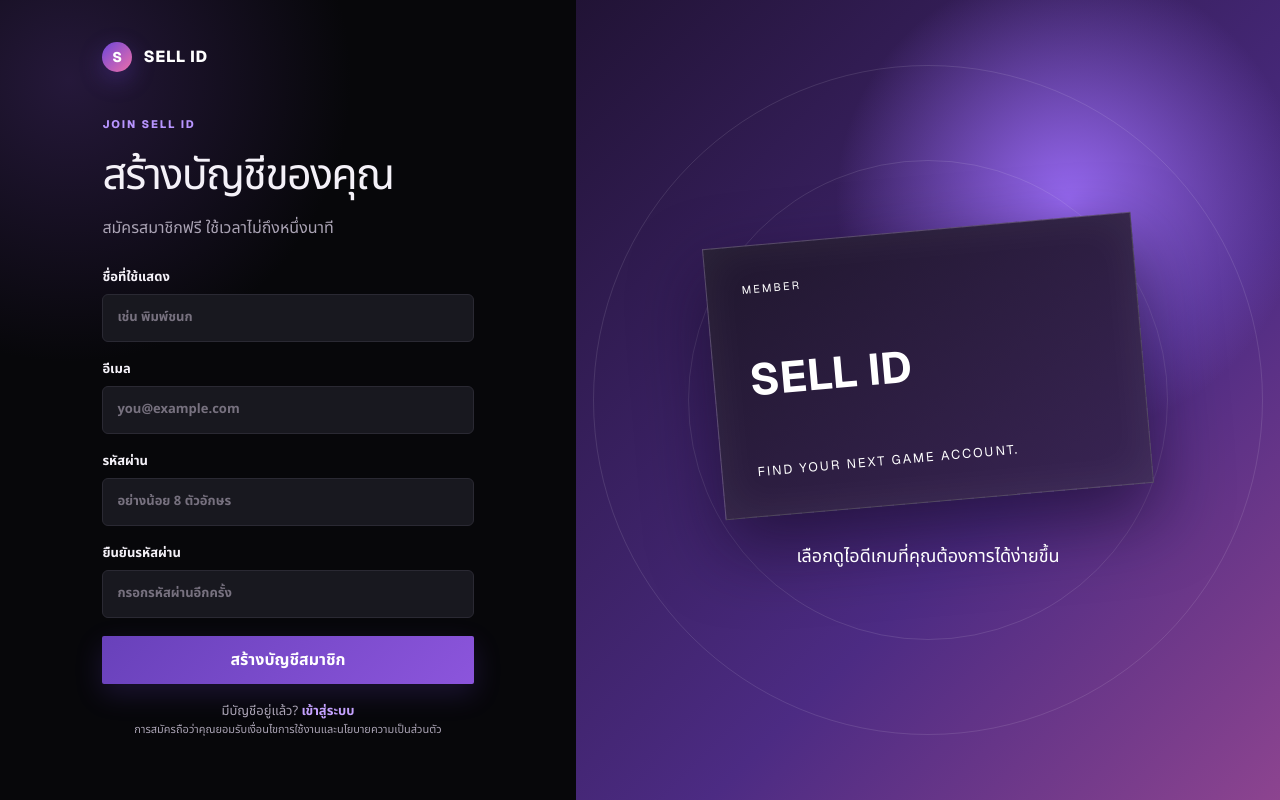
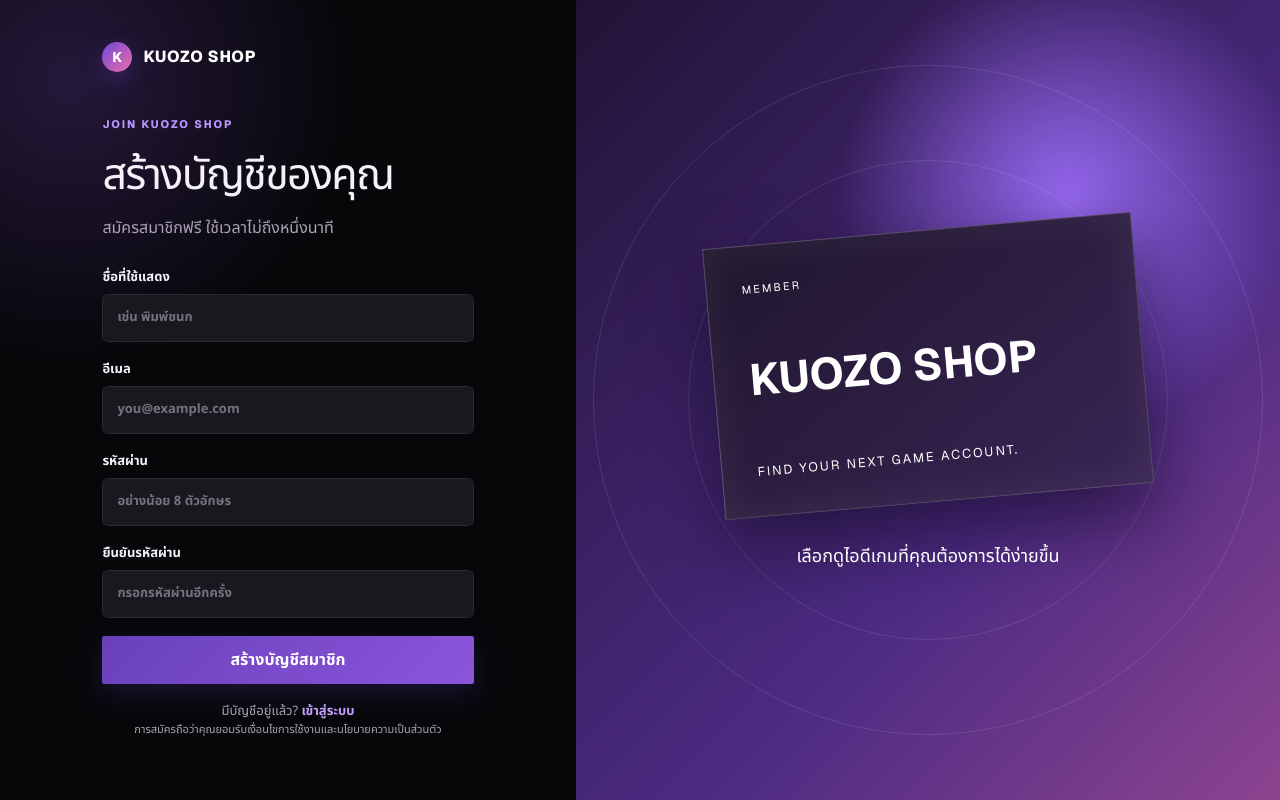
Before and after one commit to tiwbrr/my-product-web, a Next.js app: page /register in a window 1280 px wide. Built offline with nearby package versions, Linux system fonts and the light colour scheme; no server answers.

Commit message:
Update website

```diff
--- a/app/account/page.tsx
+++ b/app/account/page.tsx
@@ -5,5 +5,5 @@ import { requireUser } from "@/lib/auth";
 export const dynamic = "force-dynamic";
 export default async function AccountPage({ searchParams }: PageProps<"/account">) {
   const [user, params] = await Promise.all([requireUser(), searchParams]);
-  return <main className="account-page"><div className="account-card"><Link href="/" className="brand"><span>S</span> SELL ID</Link>{params.welcome && <p className="success-banner">สมัครสมาชิกสำเร็จ ยินดีต้อนรับสู่ Sell ID!</p>}{params.error === "forbidden" && <p className="form-error">บัญชีนี้ไม่มีสิทธิ์เข้าหน้าจัดการร้าน</p>}<div className="avatar-large">{user.name.charAt(0)}</div><span className="eyebrow">YOUR ACCOUNT</span><h1>สวัสดี, {user.name}</h1><p>{user.email}</p><div className="account-actions">{user.role === "admin" && <Link href="/admin" className="button button-dark">ไปหน้าจัดการร้าน</Link>}<Link href="/" className="button button-outline">กลับหน้าร้าน</Link><form action={logoutAction}><button className="text-button danger">ออกจากระบบ</button></form></div></div></main>;
+  return <main className="account-page"><div className="account-card"><Link href="/" className="brand"><span>K</span> KUOZO SHOP</Link>{params.welcome && <p className="success-banner">สมัครสมาชิกสำเร็จ ยินดีต้อนรับสู่ Kuozo Shop!</p>}{params.error === "forbidden" && <p className="form-error">บัญชีนี้ไม่มีสิทธิ์เข้าหน้าจัดการร้าน</p>}<div className="avatar-large">{user.name.charAt(0)}</div><span className="eyebrow">YOUR ACCOUNT</span><h1>สวัสดี, {user.name}</h1><p>{user.email}</p><div className="account-actions">{user.role === "admin" && <Link href="/admin" className="button button-dark">ไปหน้าจัดการร้าน</Link>}<Link href="/" className="button button-outline">กลับหน้าร้าน</Link><form action={logoutAction}><button className="text-button danger">ออกจากระบบ</button></form></div></div></main>;
 }
--- a/app/admin/page.tsx
+++ b/app/admin/page.tsx
@@ -21,7 +21,7 @@ export default async function AdminPage() {
   const totalStock = products.reduce((sum, product) => sum + product.stock, 0);
   return <main className="admin-shell">
     <aside className="admin-sidebar">
-      <Link href="/" className="brand brand-light"><span>S</span> SELL ID</Link>
+      <Link href="/" className="brand brand-light"><span>K</span> KUOZO SHOP</Link>
       <div className="admin-label">ADMIN CONSOLE</div>
       <nav>
         <a href="#overview" className="active"><span>⌂</span> ภาพรวม</a>
@@ -35,7 +35,7 @@ export default async function AdminPage() {
       <form action={logoutAction}><button>ออกจากระบบ →</button></form>
     </aside>
     <div className="admin-main">
-      <header className="admin-top"><div><span className="eyebrow">SELL ID MANAGEMENT</span><h1>สวัสดี, {admin.name}</h1><p>จัดการไอดีเกม หมวดเกม ช่องทางติดต่อ Playlist และเสียงแจ้งเตือนได้จากที่นี่</p></div><Link href="/" className="button button-outline">ดูหน้าร้าน ↗</Link></header>
+      <header className="admin-top"><div><span className="eyebrow">KUOZO SHOP MANAGEMENT</span><h1>สวัสดี, {admin.name}</h1><p>จัดการไอดีเกม หมวดเกม ช่องทางติดต่อ Playlist และเสียงแจ้งเตือนได้จากที่นี่</p></div><Link href="/" className="button button-outline">ดูหน้าร้าน ↗</Link></header>
       <section className="stats-grid" id="overview"><article><span>ไอดีทั้งหมด</span><strong>{products.length}</strong><small>รายการในร้าน</small></article><article><span>ไอดีพร้อมจำหน่าย</span><strong>{totalStock}</strong><small>ชิ้นพร้อมขาย</small></article><article><span>สมาชิกทั่วไป</span><strong>{members}</strong><small>บัญชีที่สมัครแล้ว</small></article></section>
       <section className="admin-panel" id="contacts"><div className="panel-heading"><div><span className="panel-icon">◎</span><span><h2>ช่องทางติดต่อ Playlist และเสียงแจ้งเตือน</h2><p>จัดการช่องทางติดต่อ เพลย์ลิสต์หน้าร้าน และเสียงข้อความใหม่ได้จากที่เดียว</p></span></div></div><ContactSettingsForm settings={settings} /></section>
       <section className="admin-panel" id="categories"><div className="panel-heading"><div><span className="panel-icon">●</span><span><h2>หมวดหมู่เกม</h2><p>เพิ่มเกมใหม่และอัปโหลดไอคอนวงกลมสำหรับหน้าร้าน</p></span></div></div><GameCategoryForm /><div className="admin-category-list">{categories.map((category) => <article key={category.id}>{category.icon ? <img src={category.icon} alt="" /> : <span>{category.name.charAt(0)}</span>}<b>{category.name}</b>{category.id.includes("-") && category.id.length > 20 && <><form action={updateGameCategoryIconAction} className="category-icon-form"><input type="hidden" name="id" value={category.id} /><label>เลือกรูป<input name="icon" type="file" accept="image/jpeg,image/png,image/webp" required /></label><button>เปลี่ยนไอคอน</button></form><form action={deleteGameCategoryAction}><input type="hidden" name="id" value={category.id} /><button aria-label={`ลบหมวด ${category.name}`}>ลบหมวด</button></form></>}</article>)}</div></section>
--- a/app/globals.css
+++ b/app/globals.css
@@ -82,7 +82,7 @@ footer { padding:35px clamp(24px,5vw,72px); background:#111b16; display:flex; ju
 @media (max-width:800px) { .site-header nav { display:none; }.featured-section .product-grid,.catalog-section .product-grid,.news-grid { grid-template-columns:repeat(2,1fr); }.about-section { grid-template-columns:1fr; }.about-visual { min-height:430px; }.benefit-grid { grid-template-columns:1fr; }.benefit-grid article { min-height:auto; }.site-footer { grid-template-columns:1fr 1fr; }.footer-brand { grid-column:1/-1; } }
 @media (max-width:580px) { .announcement-bar { justify-content:space-between;padding-left:16px;padding-right:16px; }.announcement-bar span { max-width:220px; }.market-hero-copy { padding:68px 22px; }.market-hero-copy h1 { font-size:47px; }.hero-actions { align-items:flex-start;flex-direction:column;gap:18px; }.promo-grid { min-height:560px;grid-template-columns:1fr;grid-template-rows:1.3fr .7fr .7fr; }.promo-main { grid-row:auto; }.promo-grid>div { padding:25px; }.category-section,.featured-section,.catalog-section,.news-section { padding-left:18px;padding-right:18px; }.category-grid,.featured-section .product-grid,.catalog-section .product-grid,.news-grid { grid-template-columns:1fr; }.category-card { min-height:105px; }.news-placeholder { height:260px; }.about-visual { min-height:350px;padding:25px; }.about-copy { padding:60px 24px; }.why-section { padding:65px 22px; }.why-heading h2 { font-size:38px; }.site-footer { grid-template-columns:1fr 1fr;gap:40px 25px; }.site-footer>div:last-child { grid-column:auto; } }
 
-/* Sell ID storefront */
+/* Kuozo Shop storefront */
 .sell-site { --sell-purple:#6d46d9;--sell-deep:#171128;--sell-pink:#ee6fa9;--sell-soft:#f4f1fb;background:#f7f6fb;min-height:100vh; }
 .game-header { height:74px;padding:0 clamp(20px,5vw,72px);display:grid;grid-template-columns:1fr auto 1fr;align-items:center;background:#fff;border-bottom:1px solid #e7e3ef;position:sticky;top:0;z-index:50;box-shadow:0 5px 22px #2f21460a; }
 .game-header-category { justify-self:start;color:#6b6277;font-size:12px;font-weight:700; }.game-header-category:hover { color:#6d46d9; }
--- a/app/login/page.tsx
+++ b/app/login/page.tsx
@@ -3,5 +3,5 @@ import { AuthForm } from "@/app/ui/auth-form";
 
 export default async function LoginPage({ searchParams }: PageProps<"/login">) {
   const params = await searchParams;
-  return <main className="auth-page"><section className="auth-panel"><Link href="/" className="brand"><span>S</span> SELL ID</Link><div className="auth-heading"><span className="eyebrow">WELCOME BACK</span><h1>ยินดีต้อนรับกลับมา</h1><p>เข้าสู่ระบบเพื่อจัดการบัญชี Sell ID ของคุณ</p></div><AuthForm mode="login" next={typeof params.next === "string" ? params.next : ""} /></section><aside className="auth-art"><div className="auth-quote"><span>“</span><p>เลือกไอดีเกมที่ใช่<br />แล้วเริ่มเล่นได้เลย</p><small>SELL ID · GAME ACCOUNT STORE</small></div></aside></main>;
+  return <main className="auth-page"><section className="auth-panel"><Link href="/" className="brand"><span>K</span> KUOZO SHOP</Link><div className="auth-heading"><span className="eyebrow">WELCOME BACK</span><h1>ยินดีต้อนรับกลับมา</h1><p>เข้าสู่ระบบเพื่อจัดการบัญชี Kuozo Shop ของคุณ</p></div><AuthForm mode="login" next={typeof params.next === "string" ? params.next : ""} /></section><aside className="auth-art"><div className="auth-quote"><span>“</span><p>เลือกไอดีเกมที่ใช่<br />แล้วเริ่มเล่นได้เลย</p><small>KUOZO SHOP · GAME ACCOUNT STORE</small></div></aside></main>;
 }
--- a/app/page.tsx
+++ b/app/page.tsx
@@ -22,14 +22,14 @@ export default async function Home({ searchParams }: { searchParams: Promise<Cat
   return <main className="sell-site">
     <StoreHeader user={user} />
     <section className="sell-hero">
-      <div className="sell-hero-banner"><img src="/og-sell-id.png" alt="Sell ID Game Account Store" /></div>
-      <div className="sell-hero-copy"><span className="sell-kicker">WELCOME TO</span><h1>SELL ID</h1><p>ร้านรวมไอดีเกม Genshin และ Wuthering Wave<br />เลือกดูไอดีที่ต้องการได้จากหมวดหมู่ด้านล่าง</p><a href="#categories">เลือกหมวดหมู่เกม <b>↓</b></a></div>
+      <div className="sell-hero-banner"><img src="/og-kuozo-shop.png" alt="Kuozo Shop Game Account Store" /></div>
+      <div className="sell-hero-copy"><span className="sell-kicker">WELCOME TO</span><h1>KUOZO SHOP</h1><p>ร้านรวมไอดีเกม Genshin, Wuthering Wave และเกมอื่นๆ<br />เลือกดูไอดีที่ต้องการได้จากหมวดหมู่ด้านล่าง</p><a href="#categories">เลือกหมวดหมู่เกม <b>↓</b></a></div>
     </section>
     <section className="sell-notice"><b>วิธีเลือกซื้อ</b><p>กดเมนูสามขีดมุมขวาบน หรือเลือกหมวดเกมด้านล่าง จากนั้นกดไอดีที่สนใจเพื่อดูรูปและรายละเอียดทั้งหมด หากต้องการสั่งซื้อให้ติดต่อร้านผ่าน LINE หรือ Facebook</p></section>
     <ProductCatalog products={products} categories={categories} initialFilters={catalogFilters} />
     <YouTubePlaylist url={settings.youtubePlaylistUrl} />
     {user ? <ChatRoom messages={messages} user={user} /> : <section className="chat-guest" id="chat"><span>MEMBER CHAT</span><h2>พูดคุยกับสมาชิกในร้าน</h2><p>สมัครสมาชิกหรือเข้าสู่ระบบเพื่ออ่านและส่งข้อความในแชท ข้อความจะถูกเก็บไว้ 7 วัน</p><div><Link href="/login" className="button button-light">เข้าสู่ระบบ</Link><Link href="/register" className="button chat-register-button">สมัครสมาชิก</Link></div></section>}
     <ContactSection settings={settings} />
-    <footer className="sell-footer"><Link href="/" className="game-brand game-brand-light"><span>S</span><b>SELL ID</b></Link><nav><a href="#categories">หมวดหมู่เกม</a><a href="#products">รายการไอดี</a><a href="#chat">แชทสมาชิก</a><a href="#contact">ติดต่อร้าน</a></nav><p>© 2026 Sell ID. All rights reserved.</p></footer>
+    <footer className="sell-footer"><Link href="/" className="game-brand game-brand-light"><span>K</span><b>KUOZO SHOP</b></Link><nav><a href="#categories">หมวดหมู่เกม</a><a href="#products">รายการไอดี</a><a href="#chat">แชทสมาชิก</a><a href="#contact">ติดต่อร้าน</a></nav><p>© 2026 Kuozo Shop. All rights reserved.</p></footer>
   </main>;
 }
--- a/app/products/[id]/page.tsx
+++ b/app/products/[id]/page.tsx
@@ -39,6 +39,6 @@ export default async function ProductPage({ params, searchParams }: { params: Pr
       <div className="sell-product-grid">{otherProducts.map((item) => <ProductCard product={item} searchParams={serializedFilters} key={item.id} />)}</div>
     </section>}
     <ContactSection settings={settings} />
-    <footer><Link href="/" className="brand brand-light"><span>S</span> SELL ID</Link><p>© 2026 Sell ID. Game account store.</p></footer>
+    <footer><Link href="/" className="brand brand-light"><span>K</span> KUOZO SHOP</Link><p>© 2026 Kuozo Shop. Game account store.</p></footer>
   </main>;
 }
--- a/app/register/page.tsx
+++ b/app/register/page.tsx
@@ -2,5 +2,5 @@ import Link from "next/link";
 import { AuthForm } from "@/app/ui/auth-form";
 
 export default function RegisterPage() {
-  return <main className="auth-page"><section className="auth-panel"><Link href="/" className="brand"><span>S</span> SELL ID</Link><div className="auth-heading"><span className="eyebrow">JOIN SELL ID</span><h1>สร้างบัญชีของคุณ</h1><p>สมัครสมาชิกฟรี ใช้เวลาไม่ถึงหนึ่งนาที</p></div><AuthForm mode="register" /><p className="privacy-note">การสมัครถือว่าคุณยอมรับเงื่อนไขการใช้งานและนโยบายความเป็นส่วนตัว</p></section><aside className="auth-art auth-art-register"><div className="member-card"><span>MEMBER</span><b>SELL ID</b><small>FIND YOUR NEXT GAME ACCOUNT.</small></div><p>เลือกดูไอดีเกมที่คุณต้องการได้ง่ายขึ้น</p></aside></main>;
+  return <main className="auth-page"><section className="auth-panel"><Link href="/" className="brand"><span>K</span> KUOZO SHOP</Link><div className="auth-heading"><span className="eyebrow">JOIN KUOZO SHOP</span><h1>สร้างบัญชีของคุณ</h1><p>สมัครสมาชิกฟรี ใช้เวลาไม่ถึงหนึ่งนาที</p></div><AuthForm mode="register" /><p className="privacy-note">การสมัครถือว่าคุณยอมรับเงื่อนไขการใช้งานและนโยบายความเป็นส่วนตัว</p></section><aside className="auth-art auth-art-register"><div className="member-card"><span>MEMBER</span><b>KUOZO SHOP</b><small>FIND YOUR NEXT GAME ACCOUNT.</small></div><p>เลือกดูไอดีเกมที่คุณต้องการได้ง่ายขึ้น</p></aside></main>;
 }
--- a/app/ui/store-header.tsx
+++ b/app/ui/store-header.tsx
@@ -18,7 +18,7 @@ export function StoreHeader({ user }: { user: SafeUser | null }) {
   return <>
     <header className="game-header">
       <Link href="/#categories" className="game-header-category">หมวดหมู่เกม</Link>
-      <Link href="/" className="game-brand"><span>S</span><b>SELL ID</b></Link>
+      <Link href="/" className="game-brand"><span>K</span><b>KUOZO SHOP</b></Link>
       <button className="hamburger-button" onClick={() => setOpen(true)} aria-label="เปิดเมนู" aria-expanded={open}><i></i><i></i><i></i></button>
     </header>
     {open && <div className="menu-overlay" onMouseDown={(event) => { if (event.currentTarget === event.target) closeMenu(); }}>
@@ -26,7 +26,7 @@ export function StoreHeader({ user }: { user: SafeUser | null }) {
         <div className="menu-drawer-head"><span>MENU</span><button onClick={closeMenu} aria-label="ปิดเมนู">×</button></div>
         <nav><Link href="/" onClick={closeMenu}><span>01</span>หน้าหลัก</Link><Link href="/#categories" onClick={closeMenu}><span>02</span>หมวดหมู่เกม</Link><Link href="/#products" onClick={closeMenu}><span>03</span>รายการไอดีทั้งหมด</Link><Link href="/#chat" onClick={closeMenu}><span>04</span>แชทสมาชิก</Link><Link href="/#contact" onClick={closeMenu}><span>05</span>ติดต่อร้านค้า</Link>{user?.role === "admin" && <Link href="/admin" onClick={closeMenu}><span>06</span>จัดการร้าน</Link>}</nav>
         <div className="menu-account">{user ? <><Link href="/account" onClick={closeMenu}>บัญชีของ {user.name}</Link><form action={logoutAction}><button>ออกจากระบบ</button></form></> : <><Link href="/login" onClick={closeMenu}>เข้าสู่ระบบ</Link><Link href="/register" onClick={closeMenu}>สมัครสมาชิก</Link></>}</div>
-        <small>SELL ID · GAME ACCOUNT STORE</small>
+        <small>KUOZO SHOP · GAME ACCOUNT STORE</small>
       </aside>
     </div>}
   </>;
--- a/public/sw.js
+++ b/public/sw.js
@@ -5,7 +5,7 @@ self.addEventListener("push", (event) => {
   try {
     data = event.data.json();
   } catch {
-    data = { title: "Sell ID", body: event.data.text() };
+    data = { title: "Kuozo Shop", body: event.data.text() };
   }
 
   event.waitUntil(self.clients.matchAll({ type: "window", includeUncontrolled: true }).then((clients) => {
@@ -17,11 +17,11 @@ self.addEventListener("push", (event) => {
       visibleHome.postMessage({ type: "CHAT_PUSH" });
       return;
     }
-    return self.registration.showNotification(data.title || "Sell ID", {
+    return self.registration.showNotification(data.title || "Kuozo Shop", {
       body: data.body || "มีข้อความแชทใหม่",
       icon: data.icon || "/favicon.ico",
       badge: data.badge || "/favicon.ico",
-      tag: data.tag || "sell-id-chat",
+      tag: data.tag || "kuozo-shop-chat",
       renotify: true,
       silent: false,
       data: { url: data.url || "/#chat" },
```
Also changed, not shown: app/layout.tsx (+4 -4 lines), public/og-sell-id.png (deleted), 1 other file (tests, documents, lock files or other folders).
